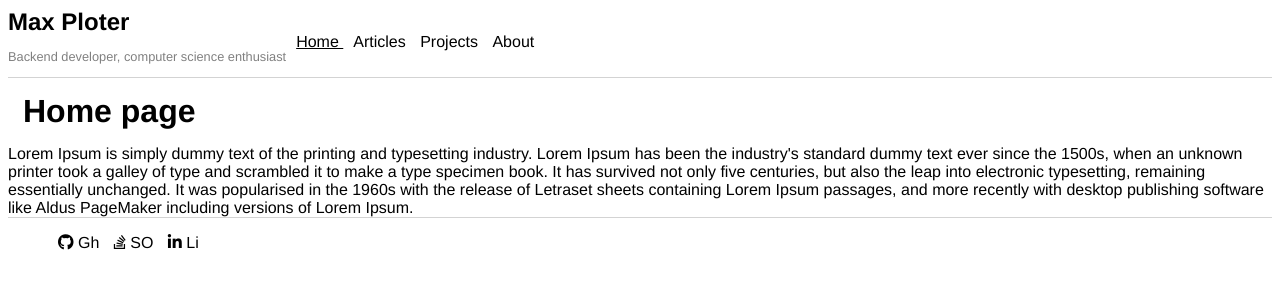
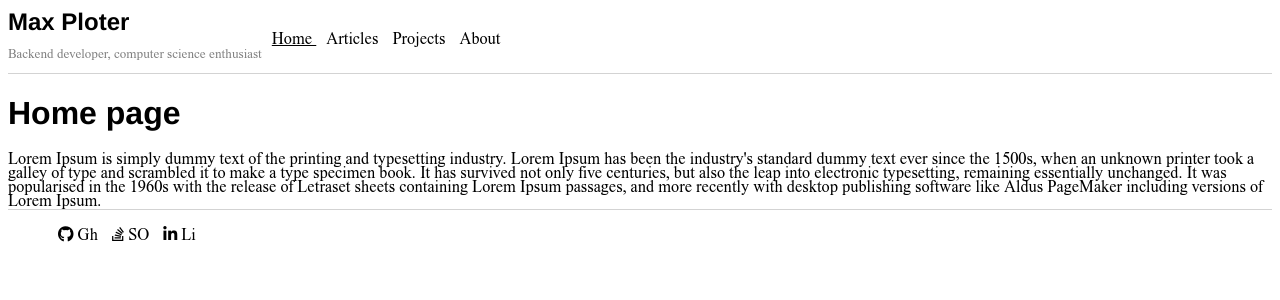
Before and after one commit to Maxvgrad/maxvgrad.github.io, a Jekyll site: the page built from index.html, in a window 1280 px wide. Shown: the top 300 px of the page. Built offline with Jekyll 4.4.1, drawn with Linux system fonts in a browser that asks for light colours; nearby versions of some CDN libraries.

Commit message:
fix: Change fonts

```diff
--- a/_layouts/default.html
+++ b/_layouts/default.html
@@ -12,7 +12,7 @@
     <header class="header">
         <div class="side">
             <div class="author">
-                <h2 class="name author__name">Max Ploter</h2>
+                <h2 class="title author__title">Max Ploter</h2>
                 <p class="author__intro">Backend developer, computer science enthusiast</p>
             </div>
         </div>
--- a/assets/css/styles.scss
+++ b/assets/css/styles.scss
@@ -2,7 +2,7 @@
 ---
 @import "../../blocks/author.css";
 @import "../../blocks/author__intro.css";
-@import "../../blocks/author__name.css";
+@import "../../blocks/author__title.css";
 
 @import "../../blocks/contact-links__item.css";
 
--- a/blocks/author__name.css
+++ /dev/null
@@ -1,3 +0,0 @@
-.author__name {
-    margin: 0;
-}
--- /dev/null
+++ b/blocks/author__title.css
@@ -0,0 +1,3 @@
+.author__title {
+    margin: 0;
+}
--- a/blocks/page.css
+++ b/blocks/page.css
@@ -1,3 +1,3 @@
 .page {
-    font-family: Helvetica, Arial, serif;
+    font-family: "Time Roman", serif;
 }
--- a/blocks/title.css
+++ b/blocks/title.css
@@ -1,3 +1,3 @@
 .title {
-    margin: 15px;
+    font-family: Helvetica, sans-serif;
 }
```
